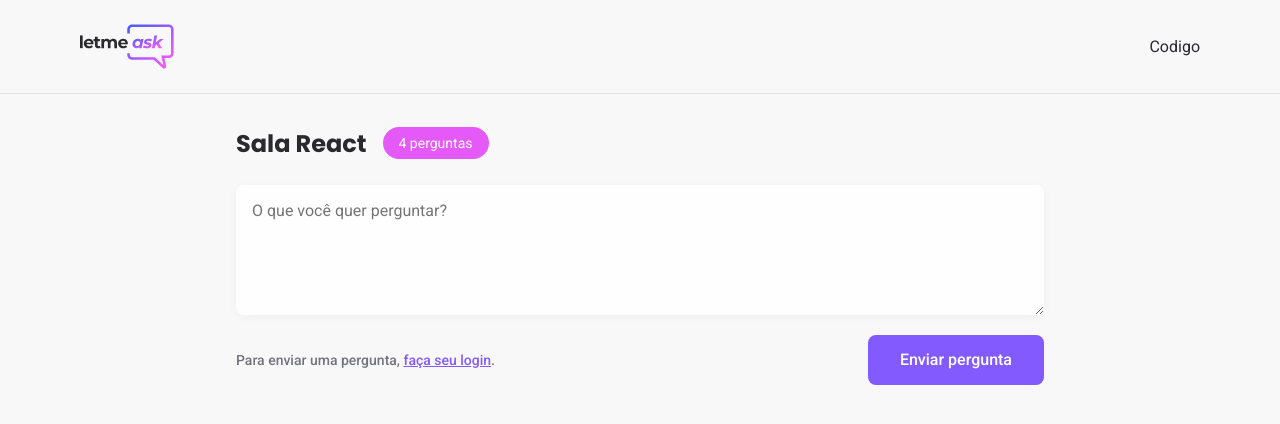
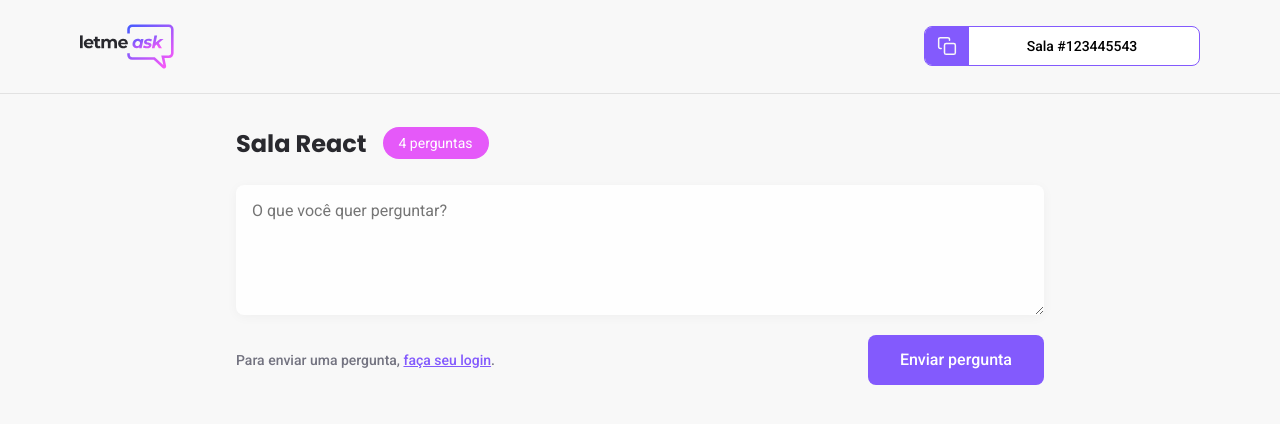
Before and after one commit to jessicafpx/nlw-letmeask, a React (Create React App) app: page /rooms/1 in a window 1280 px wide. Shown: the top 424 px of the page. Built offline with nearby package versions, Linux system fonts and the light colour scheme; no server answers.

Commit message:
feat: add room code component

```diff
--- /dev/null
+++ b/src/components/RoomCode.tsx
@@ -0,0 +1,22 @@
+import copyImg from '../assets/copy.svg';
+
+import '../styles/room-code.scss';
+
+type RoomCodeProps = {
+	code: string;
+}
+
+export function RoomCode(props: RoomCodeProps) {
+	function copyRoomCodeToClipboard() {
+		navigator.clipboard.writeText(props.code);
+	}
+
+  return (
+		<button className="room-code" onClick={copyRoomCodeToClipboard}>
+			<div>
+				<img src={copyImg} alt="Copy room code" />
+			</div>
+			<span>Sala #123445543</span>
+		</button>
+	)
+}
--- a/src/pages/Room.tsx
+++ b/src/pages/Room.tsx
@@ -1,5 +1,6 @@
 import logoImg from '../assets/logo.svg';
 import { Button } from '../components/Button';
+import { RoomCode } from '../components/RoomCode';
 
 import '../styles/room.scss';
 
@@ -9,7 +10,7 @@
 			<header>
 				<div className="content">
 					<img src={logoImg} alt="Letmeask" />
-					<div>Codigo</div>
+					<RoomCode code="1231123114"/>
 				</div>
 			</header>
 
--- /dev/null
+++ b/src/styles/room-code.scss
@@ -0,0 +1,30 @@
+.room-code {
+	height: 40px;
+	border-radius: 8px;
+	overflow: hidden;
+
+	background: #fff;
+	border: 1px solid #835afd;
+	cursor: pointer;
+
+	display: flex;
+
+	div {
+		background: #835afd;
+		padding: 0 12px;
+		display: flex;
+		height: 100%;
+		justify-content: center;
+		align-items: center;
+	}
+
+	span {
+		display: block;
+		align-self: center;
+		flex: 1;
+		padding: 0 16px 0 12px;
+		width: 230px;
+		font-size: 14px;
+		font-weight: 500;
+	}
+}
```
